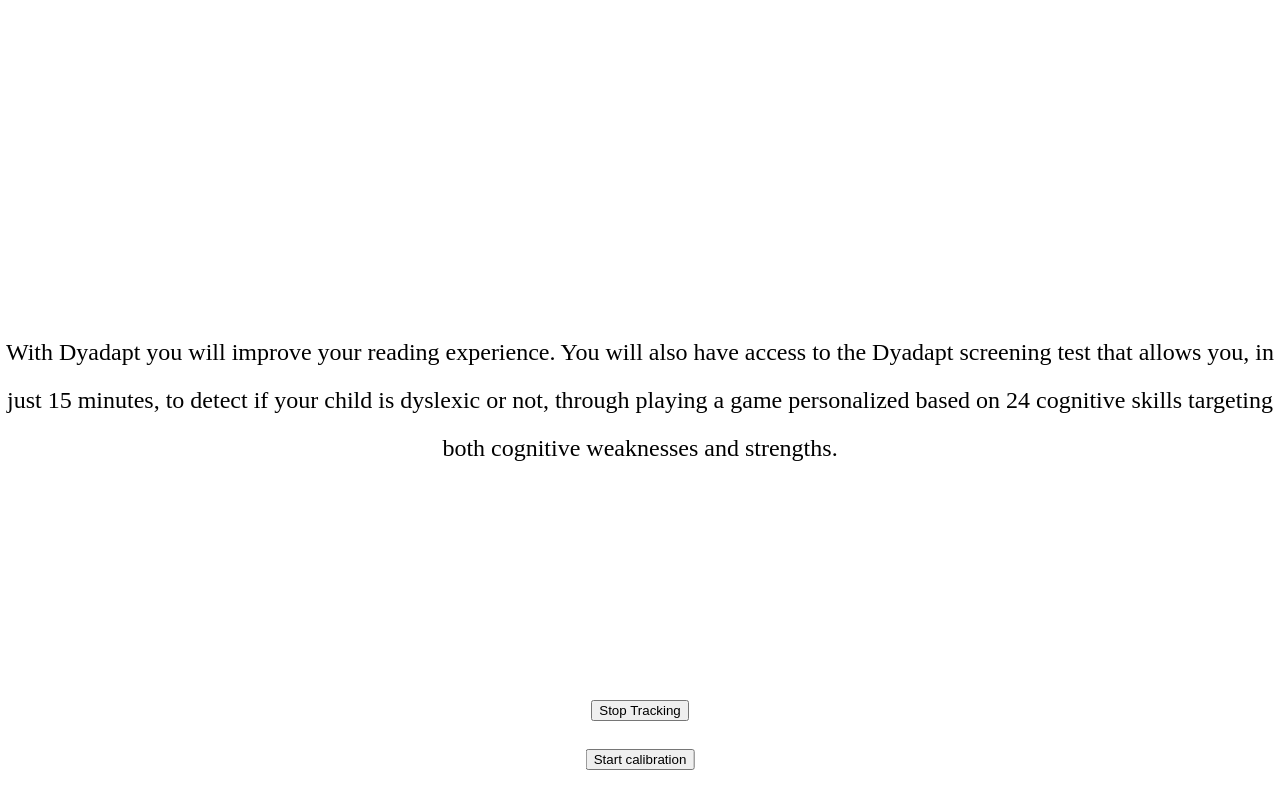
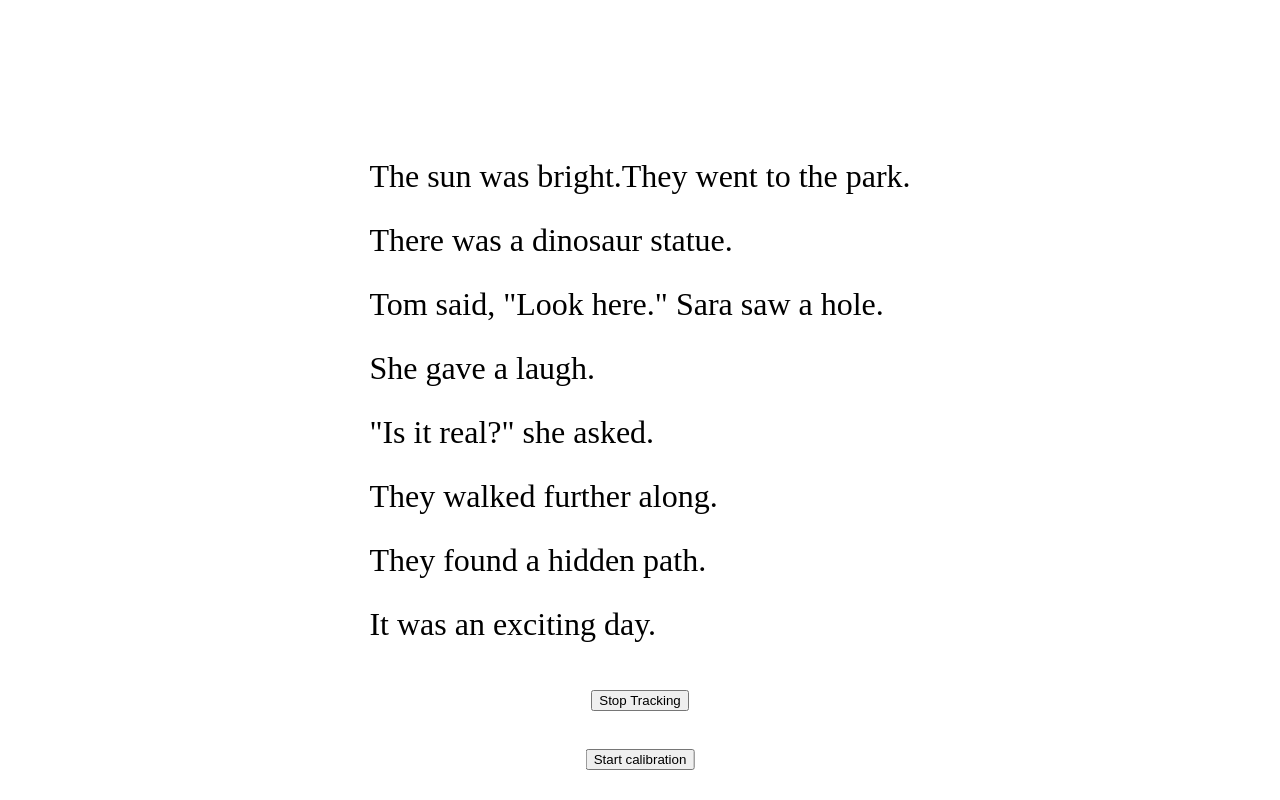
Before and after one commit to Salmaelkatib/DyslexiaProject, a Django app: page /eyeTracking/ in a window 1280 px wide. Run offline with Django 5.2, Linux system fonts and the light colour scheme; some libraries are stand-ins or nearby versions.

Commit message:
seesintegration trial #1000

```diff
--- a/eyeTracking/data_algorithms/ivt_algorithm.py
+++ b/eyeTracking/data_algorithms/ivt_algorithm.py
@@ -26,7 +26,7 @@
     current_fixation = []
     current_saccade = []
     print('ppi',ppi)
-    velocity_threshold = 350  # px/s
+    velocity_threshold = 250  # px/s
     print('threshold',velocity_threshold)
 
     # Loop through the eye-tracking data
--- a/eyeTracking/data_algorithms/test.py
+++ b/eyeTracking/data_algorithms/test.py
@@ -64,6 +64,7 @@
 
     # Construct feature dictionary
     features = {
+        'Total Time':df['T'].iloc[len(df)-1]-df['T'].iloc[0],
         'Average Fixation Duration': sum(avg_fixation_durations) / len(avg_fixation_durations) if avg_fixation_durations else 0,
         'Average Saccade Duration': sum(avg_saccade_durations) / len(avg_saccade_durations) if avg_saccade_durations else 0,
         'Total Fixations': total_fixations,
@@ -104,12 +105,12 @@
 df_final = pd.DataFrame(data)
 
 # Reorder columns to place 'Gender' first and 'Dyslexic' last
-df_final = df_final[['Participant Code','Gender',  'Average Fixation Duration', 'Average Saccade Duration', 'Total Fixations', 'Total Saccades', 'Dyslexic']]
+df_final = df_final[['Participant Code','Gender','Total Time',  'Average Fixation Duration', 'Average Saccade Duration', 'Total Fixations', 'Total Saccades', 'Dyslexic']]
 
 # Save the final DataFrame to a CSV file
 output_file = "D:/Grad Projroj/Eye_Tracking_Dataset.csv"
 df_final.to_csv(output_file, index=False, header=[
-    'Participant Code','Gender', 'Avg_Fix_Duration', 'Avg_Sacc_Duration', 'Total_Fix', 'Total_Sacc','Dyslexic'
+    'Participant Code','Gender','Total_Time', 'Avg_Fix_Duration', 'Avg_Sacc_Duration', 'Total_Fix', 'Total_Sacc','Dyslexic'
 ])
 
 # Print the final DataFrame to the console
--- a/eyeTracking/static/eyeTracking/js/AJAXModule.js
+++ b/eyeTracking/static/eyeTracking/js/AJAXModule.js
@@ -1,5 +1,5 @@
 // AJAX request to send gaze data to Django view
-export default function sendGazeData(gazeDataArray, currentUrl) {
+export default function sendGazeData(gazeDataArray, currentUrl,ppi) {
     // Parse the URL and remove the calibrationData query parameter
     const urlParts = currentUrl.split('?');
     const baseUrl = urlParts[0];
--- a/eyeTracking/static/eyeTracking/js/eyeTracking.js
+++ b/eyeTracking/static/eyeTracking/js/eyeTracking.js
@@ -40,8 +40,8 @@
     // Append gaze info to the array
     gazeDataArray.push({
         timestamp: gazeInfo.timestamp,  //in ms
-        x: gazeInfo.x,
-        y: gazeInfo.y,
+        x: (gazeInfo.x),
+        y: (gazeInfo.y),
         state: gazeInfo.eyemovementState
     });
 
@@ -59,6 +59,7 @@
                 document.getElementById('calibrationButton').disabled = true;
                 await seeSoInstance.setCalibrationData(calibrationData);
                 await seeSoInstance.startTracking(onGaze);
+                await seeSoInstance.setTrackingFps(100);
                 console.log('Eye tracking started.');
 
                 // get monitorInch size from calibration data
--- a/eyeTracking/templates/eyeTracking/eyeTracking.html
+++ b/eyeTracking/templates/eyeTracking/eyeTracking.html
@@ -14,12 +14,14 @@
         align-items: center;
     }
     .container {
-        text-align: center;
-        font-size: x-large;
+         /* padding: 0 5%; Add padding from the sides */
+         /* text-align: justify;
+         justify-content: center;
+         Justify the text */
+        font-size: xx-large;
         line-height: 2.0;
         flex: 1; /* Allow the container to grow and center */
         display: flex;
-        justify-content: center;
         align-items: center;
     }
     #calibrationButton {
@@ -32,7 +34,7 @@
     }
     #embeddedPage {
         position: fixed;
-        bottom: 10px;
+        bottom: 20px;
         left: 50%;
         transform: translateX(-50%);
         width: 100px;
@@ -45,11 +47,15 @@
   <canvas id="output" style="position: fixed;"></canvas>
   <button id="calibrationButton">Start calibration</button>
   <div class="container">
-      With Dyadapt you will improve your reading experience.
-      You will also have access to the Dyadapt screening test that allows you, in just 15 minutes, to detect if your child is dyslexic or not,
-      through playing a game personalized based on 24 cognitive skills targeting both cognitive weaknesses and strengths.
-  </div>
-  <!-- Embed another HTML page containing the stopTracking button to ensure its responsivness when eyeTracking is active -->
+    <p>The sun was bright.They went
+      to the park.</br> There was a
+      dinosaur statue.</br> Tom said, "Look
+      here." Sara saw a hole.</br>
+      She gave a laugh.</br> "Is it
+      real?" she asked. </br>They walked
+      further along.</br> They found a hidden
+      path.</br> It was an exciting day.</div>
+  <!-- Embed another HTML page containing the stopTracking button to ensure its responsiveness when eyeTracking is active -->
   <iframe id="embeddedPage" src="{% url 'eyeTracking:stopTracking' %}"></iframe>
   <script src="https://ajax.googleapis.com/ajax/libs/jquery/3.5.1/jquery.min.js"></script>
   <script src="{% static 'eyeTracking/js/eyeTracking.js' %}" type="module"></script>
```
